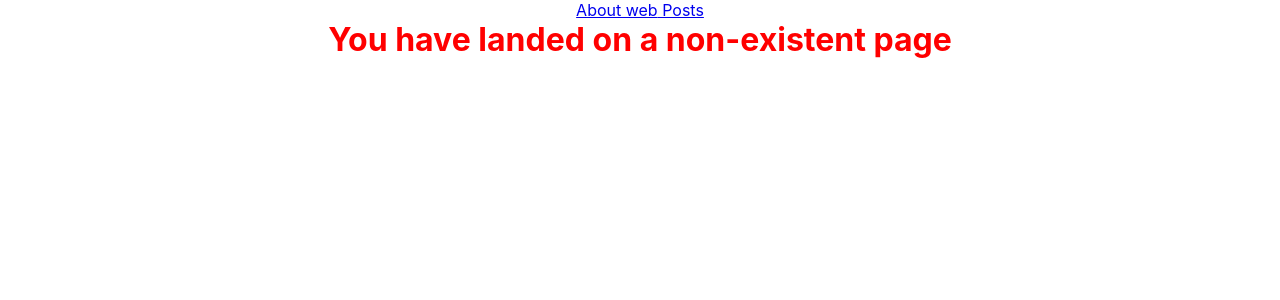
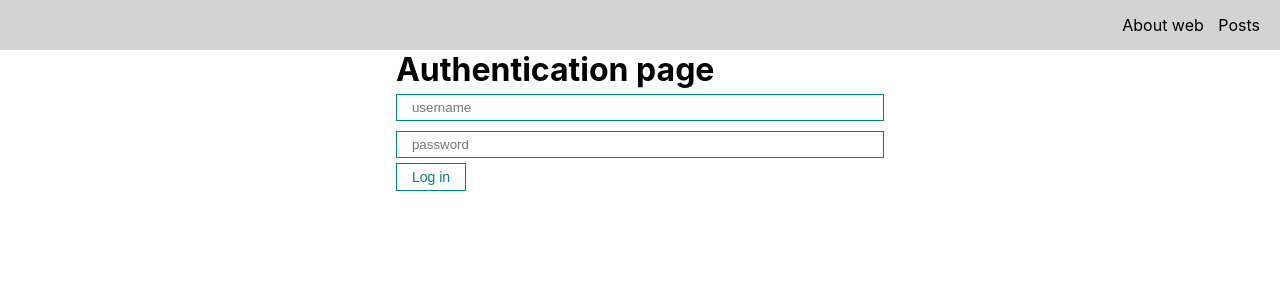
Before and after one commit to Masyak95/post_app, a React (Create React App) app: page /login in a window 1280 px wide. Shown: the top 300 px of the page. Built offline with nearby package versions, Linux system fonts and the light colour scheme; the HTML template or start-up script is replaced by a standard one.

Commit message:
add login

```diff
--- a/src/components/AppRouter/AppRouter.jsx
+++ b/src/components/AppRouter/AppRouter.jsx
@@ -1,16 +1,28 @@
-
 import React from 'react';
 import { Route, Routes } from 'react-router-dom';
-import { routes } from "../../router";
+import { publicRoutes, privateRoutes } from "../../router";
 
 const AppRouter = () => {
+
+    const isAuth = false;
+
     return (
-        <Routes>
-            {routes.map((route) => (
+        isAuth
+            ?<Routes>
+                {privateRoutes.map((route) => (
                     <Route
+                        key={route.path}
                         path={route.path}
                         element={<route.component />}
+                    />
+                ))}
+            </Routes>
+            :<Routes>
+                {publicRoutes.map((route) => (
+                    <Route
                         key={route.path}
+                        path={route.path}
+                        element={<route.component />}
                     />
                 ))}
             </Routes>
--- a/src/components/UI/navbar/Navbar.jsx
+++ b/src/components/UI/navbar/Navbar.jsx
@@ -1,5 +1,5 @@
 import React from 'react';
-import s from "./Navbar.modal.css"
+import s from "./Navbar.module.css"
 
 const Navbar = () => {
     return (
--- a/src/components/UI/navbar/Navbar.modal.css
+++ b/src/components/UI/navbar/Navbar.module.css
@@ -11,3 +11,9 @@
 .link{
     margin-left: auto;
 }
+
+a{
+    text-decoration: none;
+    margin: 5px;
+   color: black;
+}
--- /dev/null
+++ b/src/pages/Login.jsx
@@ -0,0 +1,18 @@
+import React from 'react';
+import MyInput from "../components/UI/input/MyInput";
+import MyButton from "../components/UI/button/MyButton";
+
+const Login = () => {
+    return (
+        <div>
+            <h1>Authentication page</h1>
+            <form>
+                <MyInput type="text" placeholder={"username"}/>
+                <MyInput type="password" placeholder={"password"}/>
+                <MyButton>Log in</MyButton>
+            </form>
+        </div>
+    );
+};
+
+export default Login;
--- a/src/router/index.js
+++ b/src/router/index.js
@@ -2,10 +2,15 @@ import About from "../pages/About";
 import Posts from "../pages/Posts";
 import PostsIdPage from "../pages/PostsIdPage";
 import Error from "../pages/Error";
+import Login from "../pages/Login";
 
-export const routes = [
+export const privateRoutes = [
     {path: '/about', component: About, exact: true},
     {path: '/posts', component: Posts, exact: true},
     {path: '/posts/:id', component: PostsIdPage, exact: true},
-    {path: '/*', component: Error, exact: false},
+    {path: '/*', component: Error, exact: false}
 ];
+
+export const publicRoutes = [
+    {path: '/login', component: Login, exact: true},
+]
```
Lines whose indentation alone changed are shown as unchanged.
